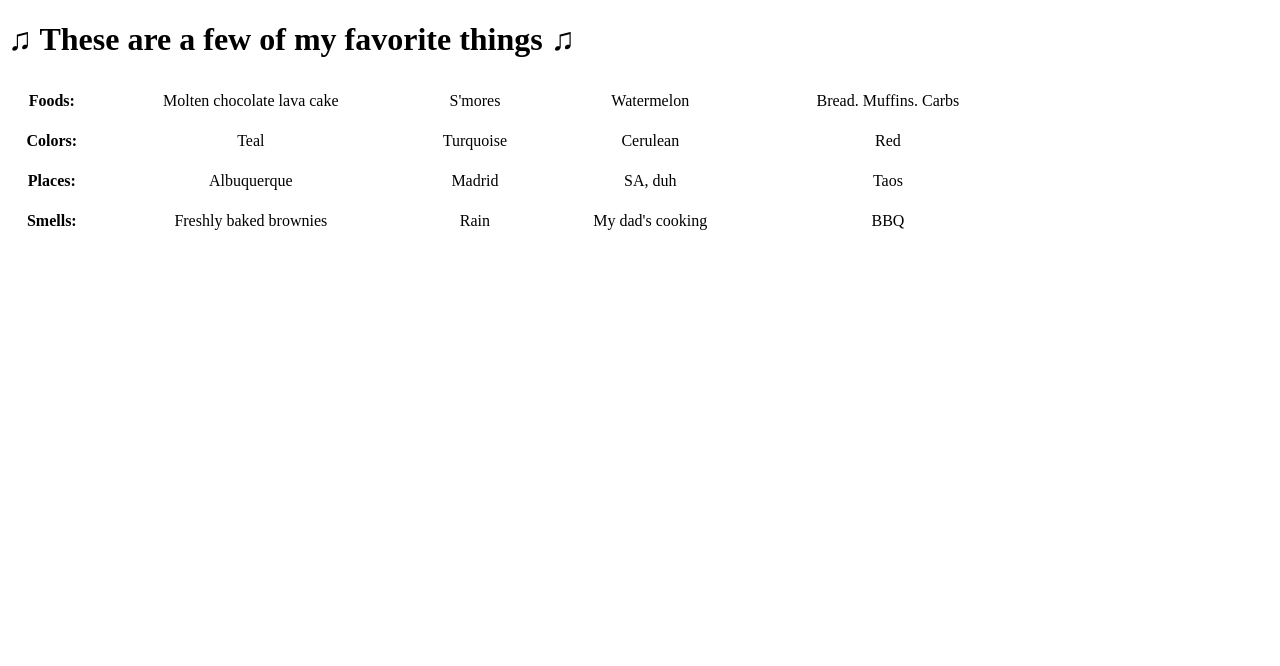
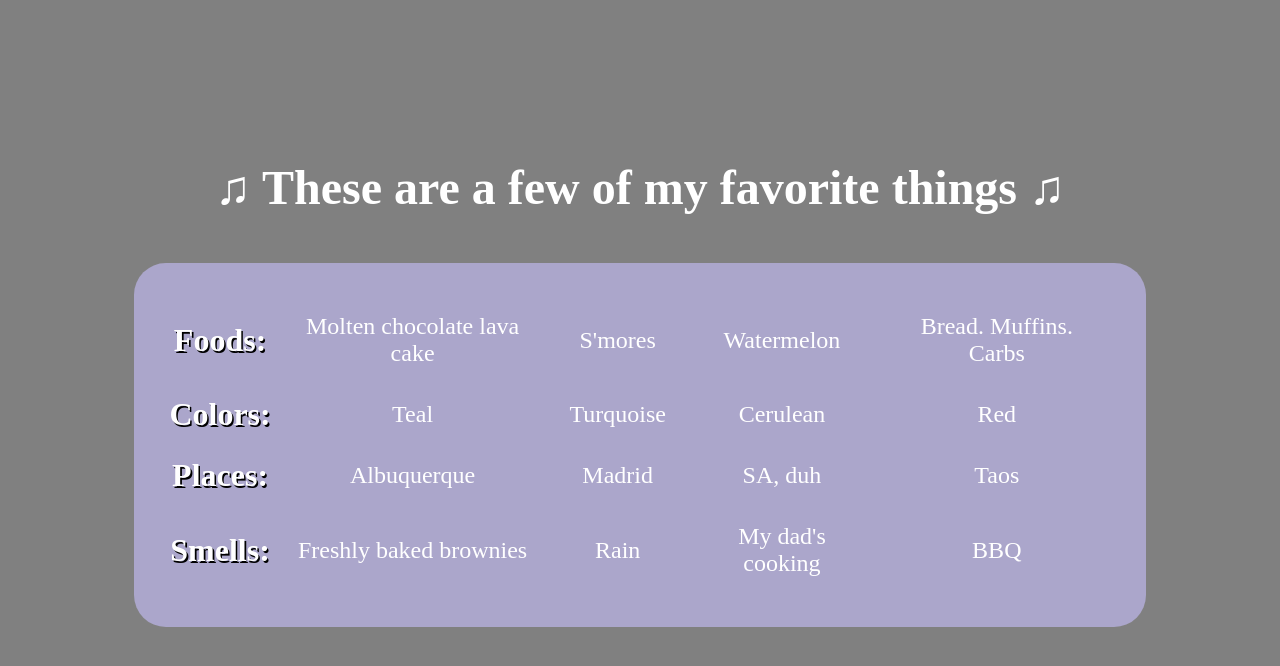
Before and after one commit to jenniwhite6/Codeup_Web_Exercises, a PHP site: page /my-favorite-things.php in a window 1280 px wide. Shown: the top 666 px of the page. Run offline with PHP 8.4, Linux system fonts and the light colour scheme.

Commit message:
A little bit of refactoring

```diff
--- a/public/my-favorite-things.php
+++ b/public/my-favorite-things.php
@@ -35,13 +35,55 @@ $favorites = [
 	<title>Fave things</title>
 
 	<style>
-		table {
-			width: 80%;
+
+		html {
+			font-size: 16px;
+		}
+
+		body {
+			background-color: gray;
+			color: white;
 			text-align: center;
 		}
 
+		h1 {
+			margin-top: 10rem;
+			font-size: 3rem;
+		}
+
+		table {
+			background-color: rgb(171, 166, 203);
+			padding: 2rem;
+			width: 80%;
+			margin: 3rem auto;
+			text-align: center;
+			border-radius: 2rem;
+		}
+
+		th {
+			font-size: 2rem;
+			text-shadow: .1rem .1rem black;
+		}
+
 		td {
-			padding: 10px;
+			padding: 1rem;
+			font-size: 1.5rem;
+			border-radius: 1rem;
+		}
+
+		tr:nth-child(2) > td:nth-child(2):hover {
+			background-color: teal;
+		}
+
+		tr:nth-child(2) > td:nth-child(3):hover {
+			background-color: turquoise;
+		}
+
+		tr:nth-child(2) > td:nth-child(4):hover {
+			background-color: blue;
+		}
+		tr:nth-child(2) > td:nth-child(5):hover {
+			background-color: red;
 		}
 	</style>
 
```
